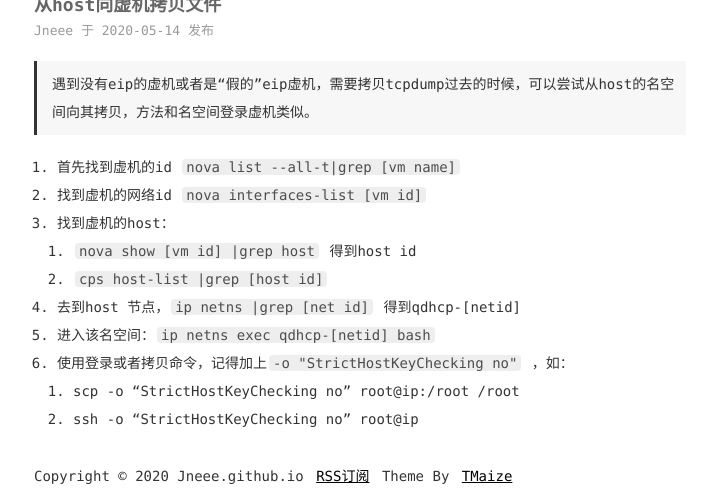
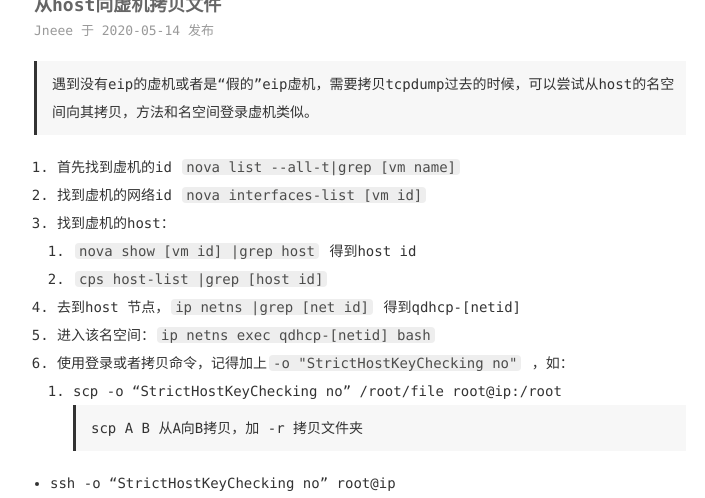
Before and after one commit to jneeee/jneeee.github.io, a Jekyll site: the page built from _posts/2020-05-14-scpfromhost.md, in a window 1280 px wide, cut to the strip 104-602 px from the top of the page. Shown: the whole strip, without its empty margins (280-985 px from the left). Built offline with Jekyll 4.4.1, drawn with Linux system fonts in a browser that asks for light colours.

Commit message:
Update 2020-05-14-scpfromhost.md

```diff
--- a/_posts/2020-05-14-scpfromhost.md
+++ b/_posts/2020-05-14-scpfromhost.md
@@ -13,5 +13,7 @@ categories: OpenStack
 4. 去到host 节点，`ip netns |grep [net id]` 得到qdhcp-[netid]
 5. 进入该名空间：`ip netns exec qdhcp-[netid] bash`
 6. 使用登录或者拷贝命令，记得加上`-o "StrictHostKeyChecking no"` ，如：
-  * scp -o "StrictHostKeyChecking no" root@ip:/root /root
+  * scp -o "StrictHostKeyChecking no"  /root/file root@ip:/root
+  > scp A B 从A向B拷贝，加 -r 拷贝文件夹
+
   * ssh -o "StrictHostKeyChecking no" root@ip
```
